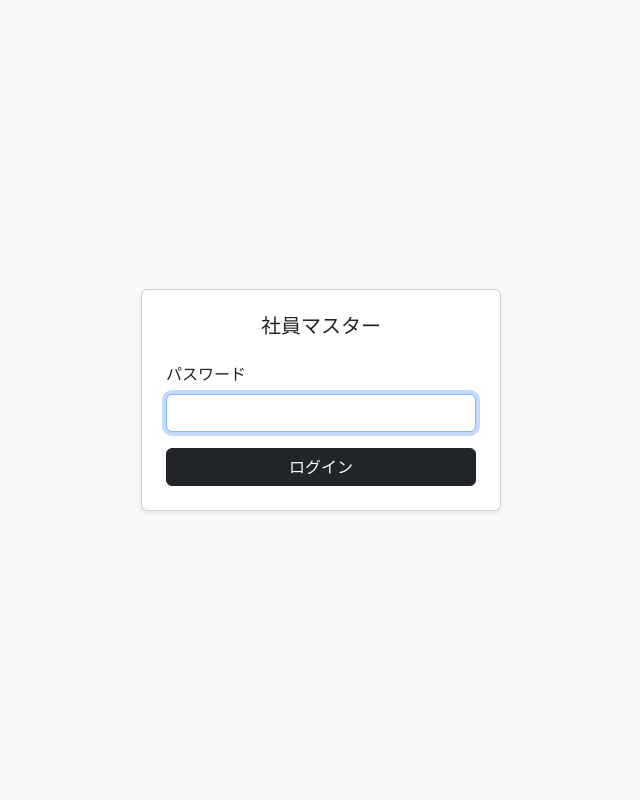
After one commit to katsutoshi-ichikawa/spreadsheet-tool, a Flask app: page /login in a window 1280 px wide. The commit adds this page. Shown: the whole page, without its empty margins (319-959 px from the left). Run offline with Flask 3, Linux system fonts and the light colour scheme.

Commit message:
パスワード認証を追加
Co-Authored-By: Claude Sonnet 4.6 <noreply@anthropic.com>

```diff
--- a/main.py
+++ b/main.py
@@ -1,11 +1,41 @@
 import os
-from flask import Flask, render_template, request
+from functools import wraps
+from flask import Flask, render_template, request, session, redirect, url_for
 from sheets import get_kot_sheets, get_summary, get_store_employees
 
 app = Flask(__name__)
+app.secret_key = os.environ.get("SECRET_KEY", "dev-only-key")
+APP_PASSWORD = os.environ.get("APP_PASSWORD", "")
+
+
+def login_required(f):
+    @wraps(f)
+    def decorated(*args, **kwargs):
+        if not session.get("logged_in"):
+            return redirect(url_for("login"))
+        return f(*args, **kwargs)
+    return decorated
+
+
+@app.route("/login", methods=["GET", "POST"])
+def login():
+    error = None
+    if request.method == "POST":
+        if request.form.get("password") == APP_PASSWORD:
+            session["logged_in"] = True
+            return redirect(url_for("index"))
+        error = "パスワードが違います"
+    return render_template("login.html", error=error)
+
+
+@app.route("/logout")
+def logout():
+    session.clear()
+    return redirect(url_for("login"))
 
 
 @app.route("/")
+@login_required
 def index():
     sheets = get_kot_sheets()
     selected = request.args.get("sheet", sheets[0] if sheets else None)
@@ -14,6 +44,7 @@ def index():
 
 
 @app.route("/store/<sheet_name>/<path:store_name>")
+@login_required
 def store(sheet_name, store_name):
     employees = get_store_employees(sheet_name, store_name)
     return render_template("store.html", sheet_name=sheet_name, store_name=store_name, employees=employees)
--- a/templates/base.html
+++ b/templates/base.html
@@ -10,6 +10,7 @@
   <nav class="navbar navbar-dark bg-dark mb-4">
     <div class="container">
       <a class="navbar-brand fw-bold" href="/">社員マスター</a>
+      <a href="/logout" class="btn btn-outline-light btn-sm">ログアウト</a>
     </div>
   </nav>
   <div class="container pb-5">
--- /dev/null
+++ b/templates/login.html
@@ -0,0 +1,28 @@
+<!DOCTYPE html>
+<html lang="ja">
+<head>
+  <meta charset="UTF-8">
+  <meta name="viewport" content="width=device-width, initial-scale=1">
+  <title>ログイン - 社員マスター</title>
+  <link href="https://cdn.jsdelivr.net/npm/bootstrap@5.3.0/dist/css/bootstrap.min.css" rel="stylesheet">
+</head>
+<body class="bg-light">
+  <div class="d-flex justify-content-center align-items-center" style="min-height: 100vh;">
+    <div class="card shadow-sm" style="width: 100%; max-width: 360px;">
+      <div class="card-body p-4">
+        <h5 class="card-title text-center mb-4">社員マスター</h5>
+        {% if error %}
+        <div class="alert alert-danger py-2">{{ error }}</div>
+        {% endif %}
+        <form method="post">
+          <div class="mb-3">
+            <label class="form-label">パスワード</label>
+            <input type="password" name="password" class="form-control" autofocus required>
+          </div>
+          <button type="submit" class="btn btn-dark w-100">ログイン</button>
+        </form>
+      </div>
+    </div>
+  </div>
+</body>
+</html>
```
Also changed, not shown: 1 other file.
